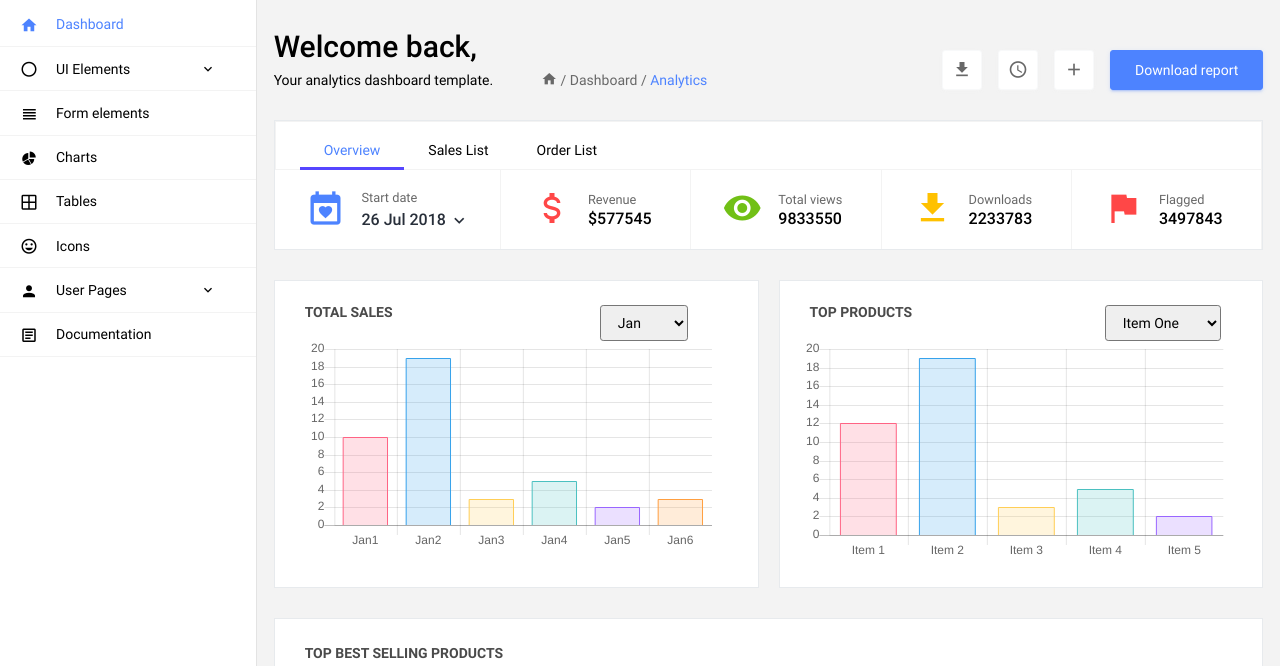
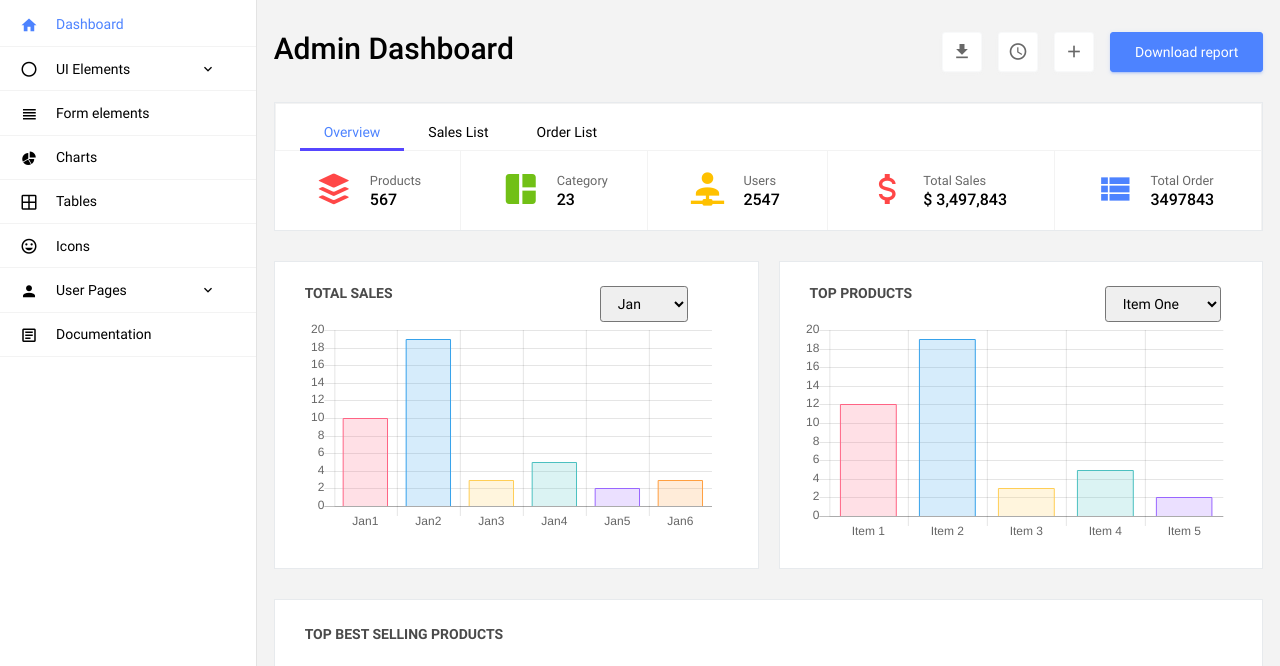
Before and after one commit to zayarhtun17/Oscar-Admin, a website with bundled scripts: page index.html in a window 1280 px wide. Shown: the part 62-728 px from the top of the page. Built offline with nearby package versions, Linux system fonts and the light colour scheme.

Commit message:
Change Index

```diff
--- a/index.html
+++ b/index.html
@@ -242,13 +242,7 @@
               <div class="d-flex justify-content-between flex-wrap">
                 <div class="d-flex align-items-end flex-wrap">
                   <div class="mr-md-3 mr-xl-5">
-                    <h2>Welcome back,</h2>
-                    <p class="mb-md-0">Your analytics dashboard template.</p>
-                  </div>
-                  <div class="d-flex">
-                    <i class="mdi mdi-home text-muted hover-cursor"></i>
-                    <p class="text-muted mb-0 hover-cursor">&nbsp;/&nbsp;Dashboard&nbsp;/&nbsp;</p>
-                    <p class="text-primary mb-0 hover-cursor">Analytics</p>
+                    <h2>Admin Dashboard</h2>
                   </div>
                 </div>
                 <div class="d-flex justify-content-between align-items-end flex-wrap">
@@ -284,47 +278,38 @@
                   <div class="tab-content py-0 px-0">
                     <div class="tab-pane fade show active" id="overview" role="tabpanel" aria-labelledby="overview-tab">
                       <div class="d-flex flex-wrap justify-content-xl-between">
-                        <div class="d-none d-xl-flex border-md-right flex-grow-1 align-items-center justify-content-center p-3 item">
-                          <i class="mdi mdi-calendar-heart icon-lg mr-3 text-primary"></i>
+                        <div class="d-flex border-md-right flex-grow-1 align-items-center justify-content-center p-3 item">
+                          <i class="mdi mdi-buffer mr-3 icon-lg text-danger"></i>
                           <div class="d-flex flex-column justify-content-around">
-                            <small class="mb-1 text-muted">Start date</small>
-                            <div class="dropdown">
-                              <a class="btn btn-secondary dropdown-toggle p-0 bg-transparent border-0 text-dark shadow-none font-weight-medium" href="#" role="button" id="dropdownMenuLinkA" data-toggle="dropdown" aria-haspopup="true" aria-expanded="false">
-                                <h5 class="mb-0 d-inline-block">26 Jul 2018</h5>
-                              </a>
-                              <div class="dropdown-menu" aria-labelledby="dropdownMenuLinkA">
-                                <a class="dropdown-item" href="#">12 Aug 2018</a>
-                                <a class="dropdown-item" href="#">22 Sep 2018</a>
-                                <a class="dropdown-item" href="#">21 Oct 2018</a>
-                              </div>
-                            </div>
+                            <small class="mb-1 text-muted">Products</small>
+                            <h5 class="mr-2 mb-0">567</h5>
                           </div>
                         </div>
                         <div class="d-flex border-md-right flex-grow-1 align-items-center justify-content-center p-3 item">
-                          <i class="mdi mdi-currency-usd mr-3 icon-lg text-danger"></i>
+                          <i class="mdi mdi-collage mr-3 icon-lg text-success"></i>
                           <div class="d-flex flex-column justify-content-around">
-                            <small class="mb-1 text-muted">Revenue</small>
-                            <h5 class="mr-2 mb-0">$577545</h5>
+                            <small class="mb-1 text-muted">Category</small>
+                            <h5 class="mr-2 mb-0">23</h5>
                           </div>
                         </div>
                         <div class="d-flex border-md-right flex-grow-1 align-items-center justify-content-center p-3 item">
-                          <i class="mdi mdi-eye mr-3 icon-lg text-success"></i>
+                          <i class="mdi mdi-account-network mr-3 icon-lg text-warning"></i>
                           <div class="d-flex flex-column justify-content-around">
-                            <small class="mb-1 text-muted">Total views</small>
-                            <h5 class="mr-2 mb-0">9833550</h5>
-                          </div>
-                        </div>
-                        <div class="d-flex border-md-right flex-grow-1 align-items-center justify-content-center p-3 item">
-                          <i class="mdi mdi-download mr-3 icon-lg text-warning"></i>
-                          <div class="d-flex flex-column justify-content-around">
-                            <small class="mb-1 text-muted">Downloads</small>
-                            <h5 class="mr-2 mb-0">2233783</h5>
+                            <small class="mb-1 text-muted">Users</small>
+                            <h5 class="mr-2 mb-0">2547</h5>
                           </div>
                         </div>
                         <div class="d-flex py-3 border-md-right flex-grow-1 align-items-center justify-content-center p-3 item">
-                          <i class="mdi mdi-flag mr-3 icon-lg text-danger"></i>
+                          <i class="mdi mdi-currency-usd mr-3 icon-lg text-danger"></i>
                           <div class="d-flex flex-column justify-content-around">
-                            <small class="mb-1 text-muted">Flagged</small>
+                            <small class="mb-1 text-muted">Total Sales</small>
+                            <h5 class="mr-2 mb-0">$ 3,497,843</h5>
+                          </div>
+                        </div>
+                        <div class="d-flex py-3 border-md-right flex-grow-1 align-items-center justify-content-center p-3 item">
+                          <i class="mdi mdi-view-list mr-3 icon-lg text-primary"></i>
+                          <div class="d-flex flex-column justify-content-around">
+                            <small class="mb-1 text-muted">Total Order</small>
                             <h5 class="mr-2 mb-0">3497843</h5>
                           </div>
                         </div>
```
